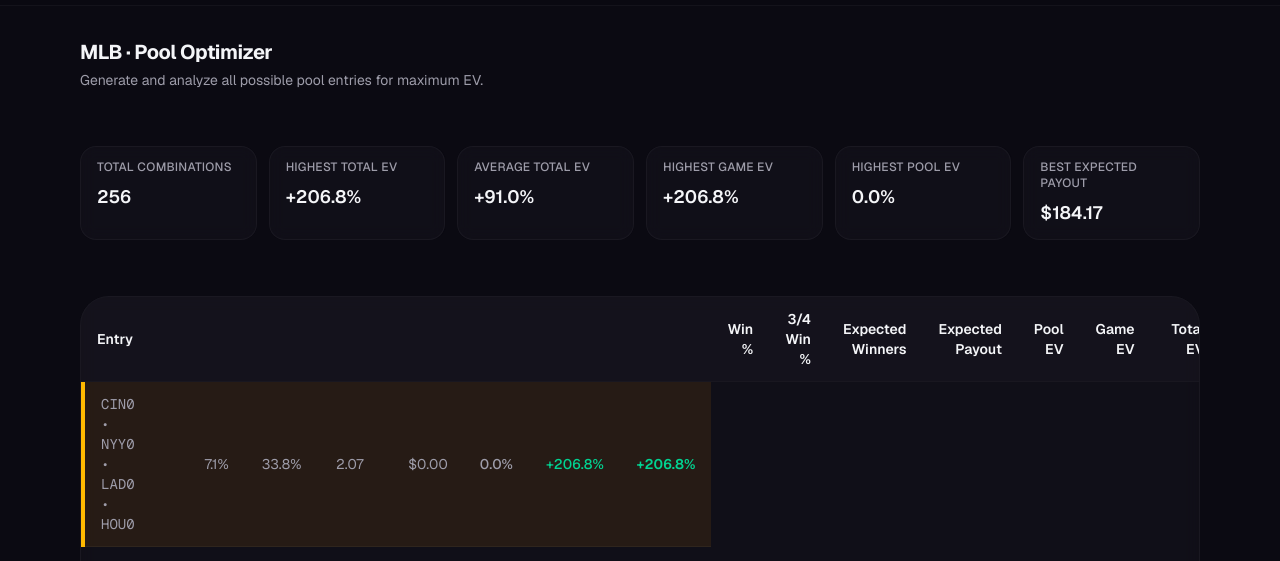
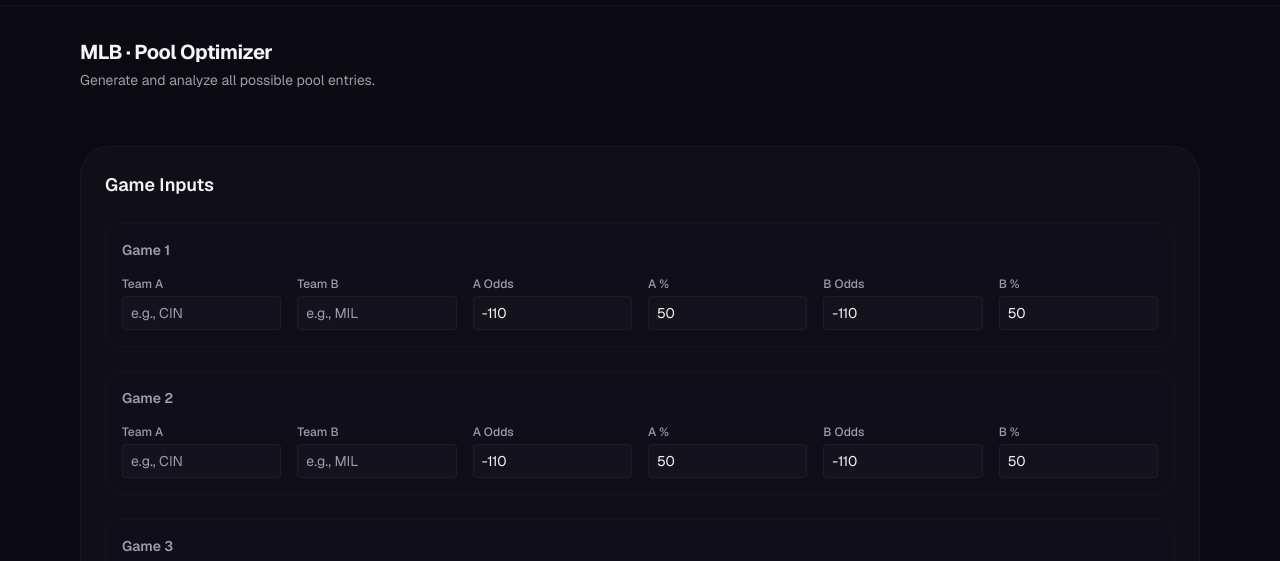
Before and after one commit to nlandwer/frelickbot, a Next.js app: page /mlb/pool in a window 1280 px wide. Shown: the part 324-885 px from the top of the page. Built offline with nearby package versions, Linux system fonts and the light colour scheme.

Commit message:
Refactor input format: odds + probability instead of direct EV values

```diff
--- a/app/mlb/pool/page.tsx
+++ b/app/mlb/pool/page.tsx
@@ -6,60 +6,36 @@ import { ChevronUp, ChevronDown } from 'lucide-react'
 
 export const dynamic = 'force-dynamic'
 
-// Mock game data for now
-const MOCK_GAMES: Game[] = [
-  {
-    id: 'game1',
-    team1Name: 'CIN',
-    team2Name: 'MIL',
-    team1Odds: -110,
-    team2Odds: -110,
-    ballparkWinPercent: 52.5,
-    realTeam1Odds: -110,
-    realTeam2Odds: -110,
-  },
-  {
-    id: 'game2',
-    team1Name: 'NYY',
-    team2Name: 'BOS',
-    team1Odds: -120,
-    team2Odds: +100,
-    ballparkWinPercent: 55.0,
-    realTeam1Odds: -120,
-    realTeam2Odds: +100,
-  },
-  {
-    id: 'game3',
-    team1Name: 'LAD',
-    team2Name: 'SD',
-    team1Odds: -110,
-    team2Odds: -110,
-    ballparkWinPercent: 50.5,
-    realTeam1Odds: -110,
-    realTeam2Odds: -110,
-  },
-  {
-    id: 'game4',
-    team1Name: 'HOU',
-    team2Name: 'TEX',
-    team1Odds: -115,
-    team2Odds: -105,
-    ballparkWinPercent: 54.0,
-    realTeam1Odds: -115,
-    realTeam2Odds: -105,
-  },
-]
-
-type SortColumn = 'entry' | 'winPercent' | 'win3_4' | 'expectedWinners' | 'expectedPayout' | 'poolEV' | 'gameEV' | 'totalEV'
+type SortColumn = 'entry' | 'win4_4' | 'win3_4' | 'poolEV' | 'gameEV' | 'totalEV'
 type SortDirection = 'asc' | 'desc'
 
+const EMPTY_GAME: Game = {
+  id: '',
+  teamAName: '',
+  teamBName: '',
+  teamAOdds: -110,
+  teamBOdds: -110,
+  teamAPercent: 50,
+  teamBPercent: 50,
+}
+
 export default function PoolOptimizerPage() {
+  const [games, setGames] = useState<Game[]>([
+    { ...EMPTY_GAME, id: '1' },
+    { ...EMPTY_GAME, id: '2' },
+    { ...EMPTY_GAME, id: '3' },
+    { ...EMPTY_GAME, id: '4' },
+  ])
+  const [calculated, setCalculated] = useState(false)
   const [sortColumn, setSortColumn] = useState<SortColumn>('totalEV')
   const [sortDirection, setSortDirection] = useState<SortDirection>('desc')
   const [expandedEntryId, setExpandedEntryId] = useState<string | null>(null)
 
-  // Generate all pool entries
-  const allEntries = useMemo(() => generatePoolEntries(MOCK_GAMES), [])
+  // Generate entries only after calculate is pressed
+  const allEntries = useMemo(() => {
+    if (!calculated) return []
+    return generatePoolEntries(games)
+  }, [games, calculated])
 
   // Sort entries
   const sortedEntries = useMemo(() => {
@@ -72,21 +48,13 @@ export default function PoolOptimizerPage() {
           return sortDirection === 'asc'
             ? formatPoolEntry(a.picks).localeCompare(formatPoolEntry(b.picks))
             : formatPoolEntry(b.picks).localeCompare(formatPoolEntry(a.picks))
-        case 'winPercent':
+        case 'win4_4':
           aVal = a.winProbability
           bVal = b.winProbability
           break
         case 'win3_4':
           aVal = a.winAt3
           bVal = b.winAt3
-          break
-        case 'expectedWinners':
-          aVal = a.expectedWinners
-          bVal = b.expectedWinners
-          break
-        case 'expectedPayout':
-          aVal = a.expectedPayout
-          bVal = b.expectedPayout
           break
         case 'poolEV':
           aVal = a.poolEV
@@ -111,12 +79,21 @@ export default function PoolOptimizerPage() {
 
   // Calculate statistics
   const stats = useMemo(() => {
+    if (allEntries.length === 0) {
+      return {
+        totalCombinations: 0,
+        highestTotalEV: 0,
+        avgTotalEV: 0,
+        highestGameEV: 0,
+        highestPoolEV: 0,
+      }
+    }
+
     const totalCombinations = allEntries.length
     const highestTotalEV = Math.max(...allEntries.map((e) => e.totalEV))
     const avgTotalEV = allEntries.reduce((sum, e) => sum + e.totalEV, 0) / allEntries.length
     const highestGameEV = Math.max(...allEntries.map((e) => e.gameEV))
     const highestPoolEV = Math.max(...allEntries.map((e) => e.poolEV))
-    const bestExpectedPayout = Math.max(...allEntries.map((e) => e.expectedPayout))
 
     return {
       totalCombinations,
@@ -124,7 +101,6 @@ export default function PoolOptimizerPage() {
       avgTotalEV,
       highestGameEV,
       highestPoolEV,
-      bestExpectedPayout,
     }
   }, [allEntries])
 
@@ -137,7 +113,33 @@ export default function PoolOptimizerPage() {
     }
   }
 
-  const highestTotalEVId = sortedEntries.find((e) => e.totalEV === stats.highestTotalEV)?.id
+  const handleGameChange = (gameId: string, field: string, value: string | number) => {
+    setGames(games.map(g => {
+      if (g.id === gameId) {
+        const numValue = typeof value === 'string' ? parseFloat(value) || 0 : value
+        return { ...g, [field]: numValue }
+      }
+      return g
+    }))
+  }
+
+  const handleGameNameChange = (gameId: string, field: string, value: string) => {
+    setGames(games.map(g => {
+      if (g.id === gameId) {
+        return { ...g, [field]: value }
+      }
+      return g
+    }))
+  }
+
+  const handleCalculate = () => {
+    setCalculated(true)
+    setExpandedEntryId(null)
+  }
+
+  const highestTotalEVId = sortedEntries.length > 0
+    ? sortedEntries.find((e) => e.totalEV === stats.highestTotalEV)?.id
+    : null
 
   return (
     <>
@@ -146,18 +148,118 @@ export default function PoolOptimizerPage() {
           MLB · Pool Optimizer
         </h2>
         <p className="mt-1 text-sm text-muted-foreground text-pretty">
-          Generate and analyze all possible pool entries for maximum EV.
+          Generate and analyze all possible pool entries.
         </p>
       </div>
 
+      {/* Input Section */}
+      <div className="mb-8 rounded-2xl border border-border/40 bg-card/50 backdrop-blur-sm p-6">
+        <h3 className="mb-6 text-lg font-semibold text-foreground">Game Inputs</h3>
+
+        <div className="space-y-6">
+          {games.map((game, idx) => (
+            <div key={game.id} className="space-y-4 rounded-lg border border-border/20 bg-muted/5 p-4">
+              <div className="flex items-center gap-4">
+                <span className="text-sm font-semibold text-muted-foreground min-w-fit">Game {idx + 1}</span>
+              </div>
+
+              <div className="grid grid-cols-2 gap-4 sm:grid-cols-4 lg:grid-cols-6">
+                <div>
+                  <label className="mb-1 block text-xs font-medium text-muted-foreground">Team A</label>
+                  <input
+                    type="text"
+                    value={game.teamAName}
+                    onChange={(e) => handleGameNameChange(game.id, 'teamAName', e.target.value)}
+                    placeholder="e.g., CIN"
+                    className="w-full rounded border border-border/40 bg-muted/30 px-2 py-1.5 text-sm text-foreground placeholder-muted-foreground focus:border-emerald-400 focus:outline-none focus:ring-1 focus:ring-emerald-400/50"
+                  />
+                </div>
+
+                <div>
+                  <label className="mb-1 block text-xs font-medium text-muted-foreground">Team B</label>
+                  <input
+                    type="text"
+                    value={game.teamBName}
+                    onChange={(e) => handleGameNameChange(game.id, 'teamBName', e.target.value)}
+                    placeholder="e.g., MIL"
+                    className="w-full rounded border border-border/40 bg-muted/30 px-2 py-1.5 text-sm text-foreground placeholder-muted-foreground focus:border-emerald-400 focus:outline-none focus:ring-1 focus:ring-emerald-400/50"
+                  />
+                </div>
+
+                <div>
+                  <label className="mb-1 block text-xs font-medium text-muted-foreground">A Odds</label>
+                  <input
+                    type="number"
+                    value={game.teamAOdds}
+                    onChange={(e) => handleGameChange(game.id, 'teamAOdds', e.target.value)}
+                    placeholder="-110"
+                    step="1"
+                    className="w-full rounded border border-border/40 bg-muted/30 px-2 py-1.5 text-sm text-foreground placeholder-muted-foreground focus:border-emerald-400 focus:outline-none focus:ring-1 focus:ring-emerald-400/50"
+                  />
+                </div>
+
+                <div>
+                  <label className="mb-1 block text-xs font-medium text-muted-foreground">A %</label>
+                  <input
+                    type="number"
+                    value={game.teamAPercent}
+                    onChange={(e) => handleGameChange(game.id, 'teamAPercent', e.target.value)}
+                    placeholder="50"
+                    step="1"
+                    min="0"
+                    max="100"
+                    className="w-full rounded border border-border/40 bg-muted/30 px-2 py-1.5 text-sm text-foreground placeholder-muted-foreground focus:border-emerald-400 focus:outline-none focus:ring-1 focus:ring-emerald-400/50"
+                  />
+                </div>
+
+                <div>
+                  <label className="mb-1 block text-xs font-medium text-muted-foreground">B Odds</label>
+                  <input
+                    type="number"
+                    value={game.teamBOdds}
+                    onChange={(e) => handleGameChange(game.id, 'teamBOdds', e.target.value)}
+                    placeholder="-110"
+                    step="1"
+                    className="w-full rounded border border-border/40 bg-muted/30 px-2 py-1.5 text-sm text-foreground placeholder-muted-foreground focus:border-emerald-400 focus:outline-none focus:ring-1 focus:ring-emerald-400/50"
+                  />
+                </div>
+
+                <div>
+                  <label className="mb-1 block text-xs font-medium text-muted-foreground">B %</label>
+                  <input
+                    type="number"
+                    value={game.teamBPercent}
+                    onChange={(e) => handleGameChange(game.id, 'teamBPercent', e.target.value)}
+                    placeholder="50"
+                    step="1"
+                    min="0"
+                    max="100"
+                    className="w-full rounded border border-border/40 bg-muted/30 px-2 py-1.5 text-sm text-foreground placeholder-muted-foreground focus:border-emerald-400 focus:outline-none focus:ring-1 focus:ring-emerald-400/50"
+                  />
+                </div>
+              </div>
+            </div>
+          ))}
+        </div>
+
+        <button
+          onClick={handleCalculate}
+          className="mt-6 w-full rounded-lg bg-emerald-400/20 px-4 py-3 font-semibold text-emerald-400 border border-emerald-400/50 hover:bg-emerald-400/30 transition-colors"
+        >
+          Calculate Results
+        </button>
+      </div>
+
+      {/* Results Section - Only shown after calculate */}
+      {calculated && (
+        <>
           {/* Statistics Cards */}
-      <div className="mb-8 grid grid-cols-1 gap-3 sm:grid-cols-2 lg:grid-cols-6">
+          <div className="mb-8 grid grid-cols-1 gap-3 sm:grid-cols-2 lg:grid-cols-5">
             <StatCard label="Total Combinations" value={stats.totalCombinations.toLocaleString()} />
             <StatCard label="Highest Total EV" value={`${stats.highestTotalEV > 0 ? '+' : ''}${(stats.highestTotalEV * 100).toFixed(1)}%`} />
             <StatCard label="Average Total EV" value={`${stats.avgTotalEV > 0 ? '+' : ''}${(stats.avgTotalEV * 100).toFixed(1)}%`} />
             <StatCard label="Highest Game EV" value={`${stats.highestGameEV > 0 ? '+' : ''}${(stats.highestGameEV * 100).toFixed(1)}%`} />
             <StatCard label="Highest Pool EV" value={`${stats.highestPoolEV > 0 ? '+' : ''}${(stats.highestPoolEV * 100).toFixed(1)}%`} />
-        <StatCard label="Best Expected Payout" value={`$${stats.bestExpectedPayout.toFixed(2)}`} />
           </div>
 
           {/* Table */}
@@ -177,11 +279,11 @@ export default function PoolOptimizerPage() {
                     </th>
                     <th
                       className="px-4 py-3 text-right font-semibold text-foreground cursor-pointer hover:bg-muted/50 transition-colors"
-                  onClick={() => handleSort('winPercent')}
+                      onClick={() => handleSort('win4_4')}
                     >
                       <div className="flex items-center justify-end gap-2">
-                    Win %
-                    {sortColumn === 'winPercent' && (sortDirection === 'desc' ? <ChevronDown size={16} /> : <ChevronUp size={16} />)}
+                        4/4 Win %
+                        {sortColumn === 'win4_4' && (sortDirection === 'desc' ? <ChevronDown size={16} /> : <ChevronUp size={16} />)}
                       </div>
                     </th>
                     <th
@@ -191,24 +293,6 @@ export default function PoolOptimizerPage() {
                       <div className="flex items-center justify-end gap-2">
                         3/4 Win %
                         {sortColumn === 'win3_4' && (sortDirection === 'desc' ? <ChevronDown size={16} /> : <ChevronUp size={16} />)}
-                  </div>
-                </th>
-                <th
-                  className="px-4 py-3 text-right font-semibold text-foreground cursor-pointer hover:bg-muted/50 transition-colors"
-                  onClick={() => handleSort('expectedWinners')}
-                >
-                  <div className="flex items-center justify-end gap-2">
-                    Expected Winners
-                    {sortColumn === 'expectedWinners' && (sortDirection === 'desc' ? <ChevronDown size={16} /> : <ChevronUp size={16} />)}
-                  </div>
-                </th>
-                <th
-                  className="px-4 py-3 text-right font-semibold text-foreground cursor-pointer hover:bg-muted/50 transition-colors"
-                  onClick={() => handleSort('expectedPayout')}
-                >
-                  <div className="flex items-center justify-end gap-2">
-                    Expected Payout
-                    {sortColumn === 'expectedPayout' && (sortDirection === 'desc' ? <ChevronDown size={16} /> : <ChevronUp size={16} />)}
                       </div>
                     </th>
                     <th
@@ -241,8 +325,7 @@ export default function PoolOptimizerPage() {
                   </tr>
                 </thead>
                 <tbody>
-              {sortedEntries.map((entry, visibleIndex) => {
-                const rank = sortedEntries.indexOf(entry) + 1
+                  {sortedEntries.map((entry) => {
                     const isExpanded = expandedEntryId === entry.id
                     const isHighestEV = entry.id === highestTotalEVId
 
@@ -263,12 +346,6 @@ export default function PoolOptimizerPage() {
                           <td className="px-4 py-3 text-right text-muted-foreground">
                             {(entry.winAt3 * 100).toFixed(1)}%
                           </td>
-                      <td className="px-4 py-3 text-right text-muted-foreground">
-                        {entry.expectedWinners.toFixed(2)}
-                      </td>
-                      <td className="px-4 py-3 text-right text-muted-foreground">
-                        ${entry.expectedPayout.toFixed(2)}
-                      </td>
                           <td className={`px-4 py-3 text-right font-medium ${entry.poolEV > 0 ? 'text-emerald-400' : entry.poolEV < 0 ? 'text-red-400' : 'text-muted-foreground'}`}>
                             {entry.poolEV > 0 ? '+' : ''}
                             {(entry.poolEV * 100).toFixed(1)}%
@@ -286,7 +363,7 @@ export default function PoolOptimizerPage() {
                         {/* Expanded Row */}
                         {isExpanded && (
                           <tr className="border-b border-border/40 bg-muted/10">
-                        <td colSpan={8} className="px-4 py-4">
+                            <td colSpan={6} className="px-4 py-4">
                               <div className="space-y-4">
                                 {entry.picks.map((pick, idx) => (
                                   <div key={idx} className="space-y-1">
@@ -344,6 +421,8 @@ export default function PoolOptimizerPage() {
             </div>
           </div>
         </>
+      )}
+    </>
   )
 }
 
--- a/lib/pool-utils.ts
+++ b/lib/pool-utils.ts
@@ -1,24 +1,11 @@
-import { americanToProbability, americanToDecimal, isValidAmericanOdds } from './odds'
-
-const PINNACLE_WEIGHT = 0.6
-const BALLPARK_WEIGHT = 0.4
-
 export interface Game {
   id: string
-  team1Name: string
-  team2Name: string
-  team1Odds: number
-  team2Odds: number
-  ballparkWinPercent: number
-  realTeam1Odds: number
-  realTeam2Odds: number
-}
-
-export interface GameEVResult {
-  team1_0Bet: number | null
-  team1_100Bet: number | null
-  team2_0Bet: number | null
-  team2_100Bet: number | null
+  teamAName: string
+  teamBName: string
+  teamAOdds: number    // American odds (e.g., -110, +150)
+  teamBOdds: number    // American odds (e.g., -110, +150)
+  teamAPercent: number // Probability % (e.g., 55 for 55%)
+  teamBPercent: number // Probability % (e.g., 45 for 45%)
 }
 
 export interface PickOption {
@@ -32,80 +19,42 @@ export interface PoolEntry {
   id: string
   picks: PickOption[]
   gameEV: number
-  poolEV: number // placeholder
+  poolEV: number
   totalEV: number
-  winProbability: number // all 0-bet picks win
-  winAt3: number // probability of winning at least 3 out of 4 games
-  expectedWinners: number // expected number of games won
-  expectedPayout: number // expected payout from $100 bets
+  winProbability: number  // probability of all 0-bet picks winning (4/4)
+  winAt3: number          // probability of winning 3 or 4
 }
 
 /**
- * Calculate moneyline EV for a single game
- * Returns all four possible outcomes
+ * Calculate EV from American odds and probability
+ * Returns { ev100: EV for $100 bet, ev0: probability (0% bet baseline) }
  */
-export function calculateGameEV(game: Game): GameEVResult {
-  const { team1Odds, team2Odds, ballparkWinPercent, realTeam1Odds, realTeam2Odds } = game
+export function calculateEVFromOdds(
+  americanOdds: number,
+  probabilityPercent: number,
+): { ev100: number; ev0: number } {
+  const probWin = probabilityPercent / 100
+  const probLose = 1 - probWin
 
-  // Validate odds
-  if (!isValidAmericanOdds(team1Odds) || !isValidAmericanOdds(team2Odds)) {
-    return {
-      team1_0Bet: null,
-      team1_100Bet: null,
-      team2_0Bet: null,
-      team2_100Bet: null,
-    }
+  let ev100 = 0
+  if (americanOdds > 0) {
+    // Positive odds: +150 means $150 profit on $100 bet
+    ev100 = probWin * americanOdds - probLose * 100
+  } else {
+    // Negative odds: -150 means need $150 bet to win $100
+    const absOdds = Math.abs(americanOdds)
+    ev100 = probWin * 100 - probLose * absOdds
   }
 
-  // Validate ballpark %
-  if (!Number.isFinite(ballparkWinPercent) || ballparkWinPercent <= 0 || ballparkWinPercent >= 100) {
-    return {
-      team1_0Bet: null,
-      team1_100Bet: null,
-      team2_0Bet: null,
-      team2_100Bet: null,
-    }
-  }
-
-  // Calculate probabilities
-  const p1 = americanToProbability(team1Odds)
-  const p2 = americanToProbability(team2Odds)
-  const noVig = p1 / (p1 + p2)
-  const weighted = PINNACLE_WEIGHT * noVig + BALLPARK_WEIGHT * (ballparkWinPercent / 100)
-
-  // Calculate EV for each outcome
-  let team1_0Bet: number | null = null
-  let team1_100Bet: number | null = null
-  let team2_0Bet: number | null = null
-  let team2_100Bet: number | null = null
-
-  if (isValidAmericanOdds(realTeam1Odds)) {
-    team1_100Bet = weighted * americanToDecimal(realTeam1Odds) - 1
-    team1_0Bet = weighted // 0 bet uses pure probability
-  }
-
-  if (isValidAmericanOdds(realTeam2Odds)) {
-    team2_100Bet = (1 - weighted) * americanToDecimal(realTeam2Odds) - 1
-    team2_0Bet = 1 - weighted // 0 bet uses pure probability
-  }
+  // Normalize to percentage (if betting $100)
+  const ev100Pct = ev100
+  // For 0 bet, EV is just the probability
+  const ev0Pct = probWin * 100
 
   return {
-    team1_0Bet,
-    team1_100Bet,
-    team2_0Bet,
-    team2_100Bet,
+    ev100: ev100Pct,
+    ev0: ev0Pct,
   }
-}
-
-/**
- * Get EV value for a specific pick
- */
-export function getPickEV(evResult: GameEVResult, team: 1 | 2, wager: 0 | 100): number | null {
-  if (team === 1 && wager === 0) return evResult.team1_0Bet
-  if (team === 1 && wager === 100) return evResult.team1_100Bet
-  if (team === 2 && wager === 0) return evResult.team2_0Bet
-  if (team === 2 && wager === 100) return evResult.team2_100Bet
-  return null
 }
 
 /**
@@ -142,12 +91,10 @@ function calculateWinAt3(gameWinProbs: number[]): number {
 
 /**
  * Generate all possible pool entries (4^n combinations for n games)
+ * Takes games with odds and probabilities, calculates EVs internally
  */
 export function generatePoolEntries(games: Game[]): PoolEntry[] {
   const entries: PoolEntry[] = []
-
-  // Calculate EV for all games
-  const gameEVs = games.map(calculateGameEV)
 
   // Generate all possible combinations
   const numGames = games.length
@@ -156,10 +103,8 @@ export function generatePoolEntries(games: Game[]): PoolEntry[] {
   for (let i = 0; i < totalCombinations; i++) {
     const picks: PickOption[] = []
     let gameEV = 0
-    let winProb = 1
+    let poolEV = 0
     const gameWinProbs: number[] = []
-    let totalWagers = 0
-    let expectedPayout = 0
 
     // Decode this combination
     let remainder = i
@@ -168,75 +113,66 @@ export function generatePoolEntries(games: Game[]): PoolEntry[] {
       remainder = Math.floor(remainder / 4)
 
       const game = games[gameIdx]
-      const evResult = gameEVs[gameIdx]
 
-      let team: 1 | 2
+      // Calculate EVs from odds and probability
+      const teamAEv = calculateEVFromOdds(game.teamAOdds, game.teamAPercent)
+      const teamBEv = calculateEVFromOdds(game.teamBOdds, game.teamBPercent)
+
+      let teamName: string
       let wager: 0 | 100
+      let pickEV = 0
+      let gameWinProb = 0
 
       // Map 0-3 to the four options
       if (option === 0) {
-        team = 1
+        // Team A, no bet
+        teamName = game.teamAName
         wager = 0
+        pickEV = teamAEv.ev0
+        gameWinProb = game.teamAPercent / 100
       } else if (option === 1) {
-        team = 1
+        // Team A, $100 bet
+        teamName = game.teamAName
         wager = 100
+        pickEV = teamAEv.ev100
+        gameWinProb = game.teamAPercent / 100
       } else if (option === 2) {
-        team = 2
+        // Team B, no bet
+        teamName = game.teamBName
         wager = 0
+        pickEV = teamBEv.ev0
+        gameWinProb = game.teamBPercent / 100
       } else {
-        team = 2
+        // Team B, $100 bet
+        teamName = game.teamBName
         wager = 100
+        pickEV = teamBEv.ev100
+        gameWinProb = game.teamBPercent / 100
       }
 
       const pick: PickOption = {
-        teamName: team === 1 ? game.team1Name : game.team2Name,
+        teamName,
         gameId: game.id,
-        team,
+        team: option < 2 ? 1 : 2,
         wager,
       }
 
       picks.push(pick)
-
-      // Calculate EV and win probability for this pick
-      const pickEV = getPickEV(evResult, team, wager)
-      if (pickEV !== null) {
-        gameEV += pickEV
-
-        // Win probability (0 bet uses probability, 100 bet uses EV > 0 as indication)
-        if (wager === 0) {
-          winProb *= team === 1 ? evResult.team1_0Bet || 0 : evResult.team2_0Bet || 0
-        }
-      }
-
-      // Get game win probability for this pick
-      const gameWinProb = team === 1 ? evResult.team1_0Bet || 0 : evResult.team2_0Bet || 0
+      gameEV += pickEV
       gameWinProbs.push(gameWinProb)
-
-      // Calculate expected payout for $100 bets
-      if (wager === 100) {
-        totalWagers += 100
-        if (isValidAmericanOdds(team === 1 ? game.realTeam1Odds : game.realTeam2Odds)) {
-          const odds = team === 1 ? game.realTeam1Odds : game.realTeam2Odds
-          const decimal = americanToDecimal(odds)
-          const profit = (decimal - 1) * 100
-          expectedPayout += gameWinProb * profit
-        }
-      }
     }
 
     const winAt3 = numGames === 4 ? calculateWinAt3(gameWinProbs) : 0
-    const expectedWinners = gameWinProbs.reduce((sum, p) => sum + p, 0)
+    const winProb = gameWinProbs.reduce((product, p) => product * p, 1)
 
     const entry: PoolEntry = {
       id: i.toString(),
       picks,
       gameEV,
-      poolEV: 0, // placeholder
-      totalEV: gameEV + 0, // gameEV + poolEV
+      poolEV,
+      totalEV: gameEV + poolEV,
       winProbability: winProb,
       winAt3,
-      expectedWinners,
-      expectedPayout,
     }
 
     entries.push(entry)
```
Lines whose indentation alone changed are shown as unchanged.
